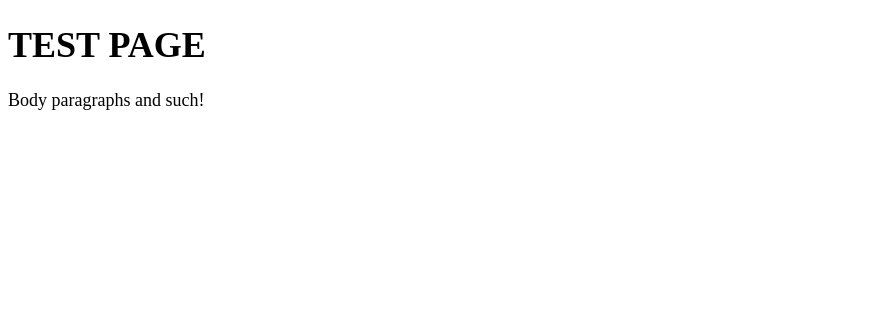
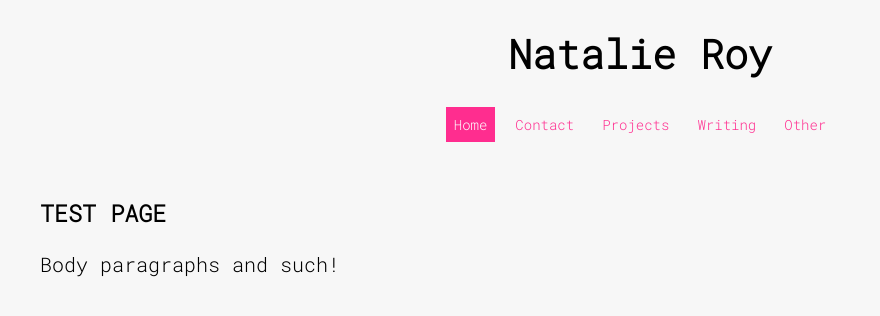
Before and after one commit to nataliedroy/portfolio, a plain HTML site: page index.html in a window 1280 px wide. Shown: the whole page, without its empty margins (0-880 px from the left). Drawn offline with Linux system fonts and the light colour scheme.

Commit message:
added navigation, customized base theme

```diff
--- a/index.html
+++ b/index.html
@@ -3,12 +3,23 @@
   <head>
       <title>Natalie Roy</title>
       <link rel="stylesheet" type="text/css" href="style.css" />
+      <link href="https://fonts.googleapis.com/css2?family=Roboto+Mono:wght@300&display=swap" rel="stylesheet">
   </head>
   <body>
+    <h1 class="page-title">Natalie Roy</h1>
 
-    <h1> TEST PAGE </h1>
+    <div class="navbar">
+            <button class="active">Home</button>
+            <button class="nav-link"><a href= "#"> Contact</a></button>
+            <button class="nav-link">Projects</button>
+            <button class="nav-link">Writing</button>
+            <button class="nav-link">Other</button>
+    </div>
+
+
     <main>
-      Body paragraphs and such!
+      <h3> TEST PAGE </h1>
+    Body paragraphs and such!
     </main>
   </body>
 </html>
--- a/style.css
+++ b/style.css
@@ -1,3 +1,72 @@
+.page-title {
+  font-family: 'Roboto Mono', monospace;
+  text-align: center;
+  /* color: #FF2D8F; */
+}
+
 body {
-  font-size: 18px;
+  font-family: 'Roboto Mono', monospace;
+  font-size: 20px;
+  background-color: #F7F7F7;
 }
+
+main {
+  padding: 2rem;
+}
+
+
+.navbar {
+  margin: auto;
+  /* padding: 2rem; */
+  text-align: center;
+}
+
+.navbar a {
+  text-decoration: none;
+  color: inherit;
+}
+
+button {
+  background-color: transparent;
+  border: none;
+  color: #FF2D8F;
+  padding: .5rem;
+  text-align: center;
+  text-decoration: none;
+  display: inline-block;
+  font-size: 14px;
+  font-family: 'Roboto Mono', monospace;
+}
+
+button:hover {
+  background-color: #FF2D8F;
+  color: white;
+  transition: 600ms ease;
+}
+
+.active {
+  background-color: #FF2D8F;
+  color: white;
+}
+
+
+/* .navbar-nav {
+  list-style: none;
+}
+
+.nav-link {
+  padding: 0.5rem;
+  transition: 600ms ease;
+
+}
+
+.nav-link:hover{
+  background-color: #FF2D8F;
+  padding: 0.5rem;
+  transition: 600ms ease;
+}
+
+.active {
+  background-color: #FF2D8F;
+  padding: 0.5rem;
+} */
```
